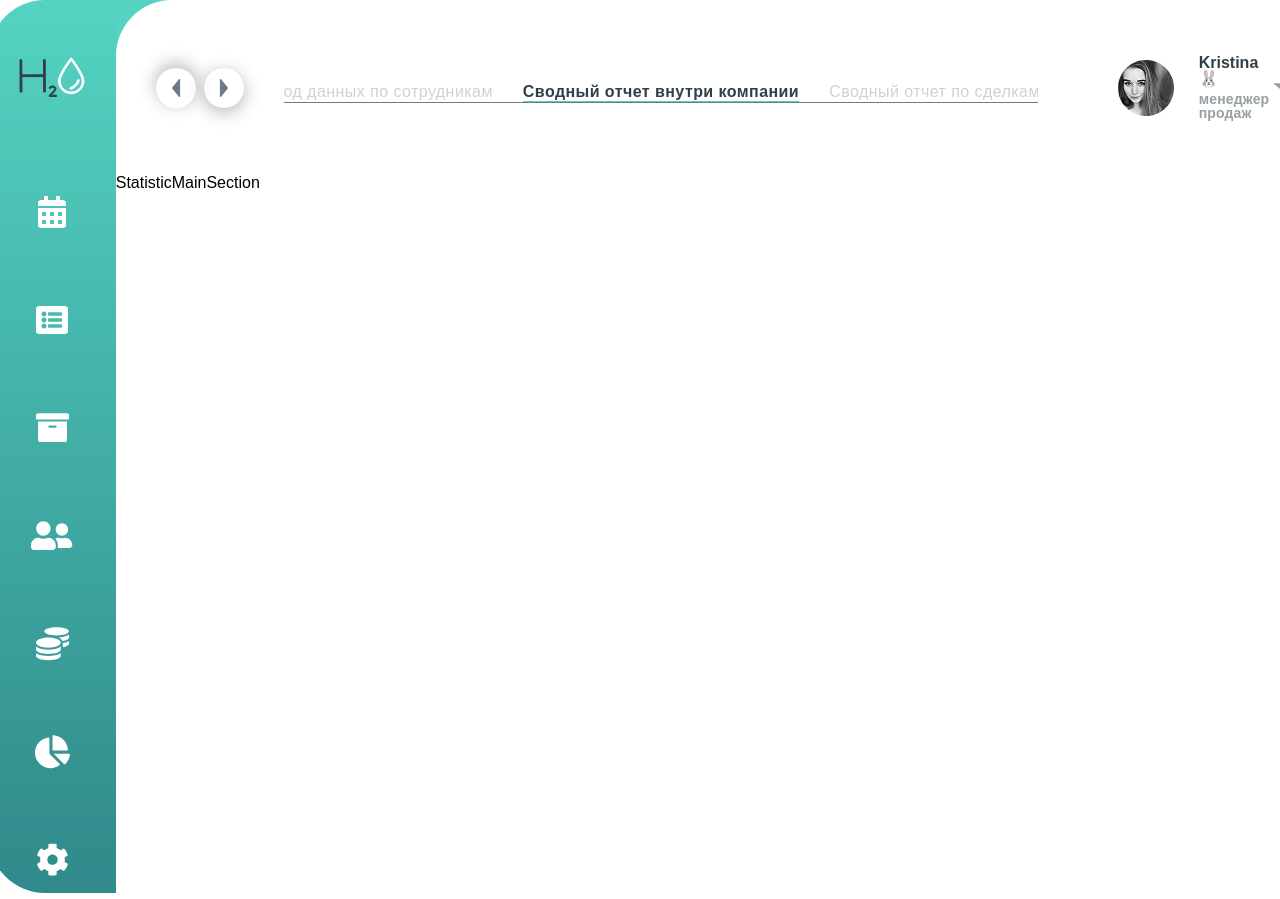
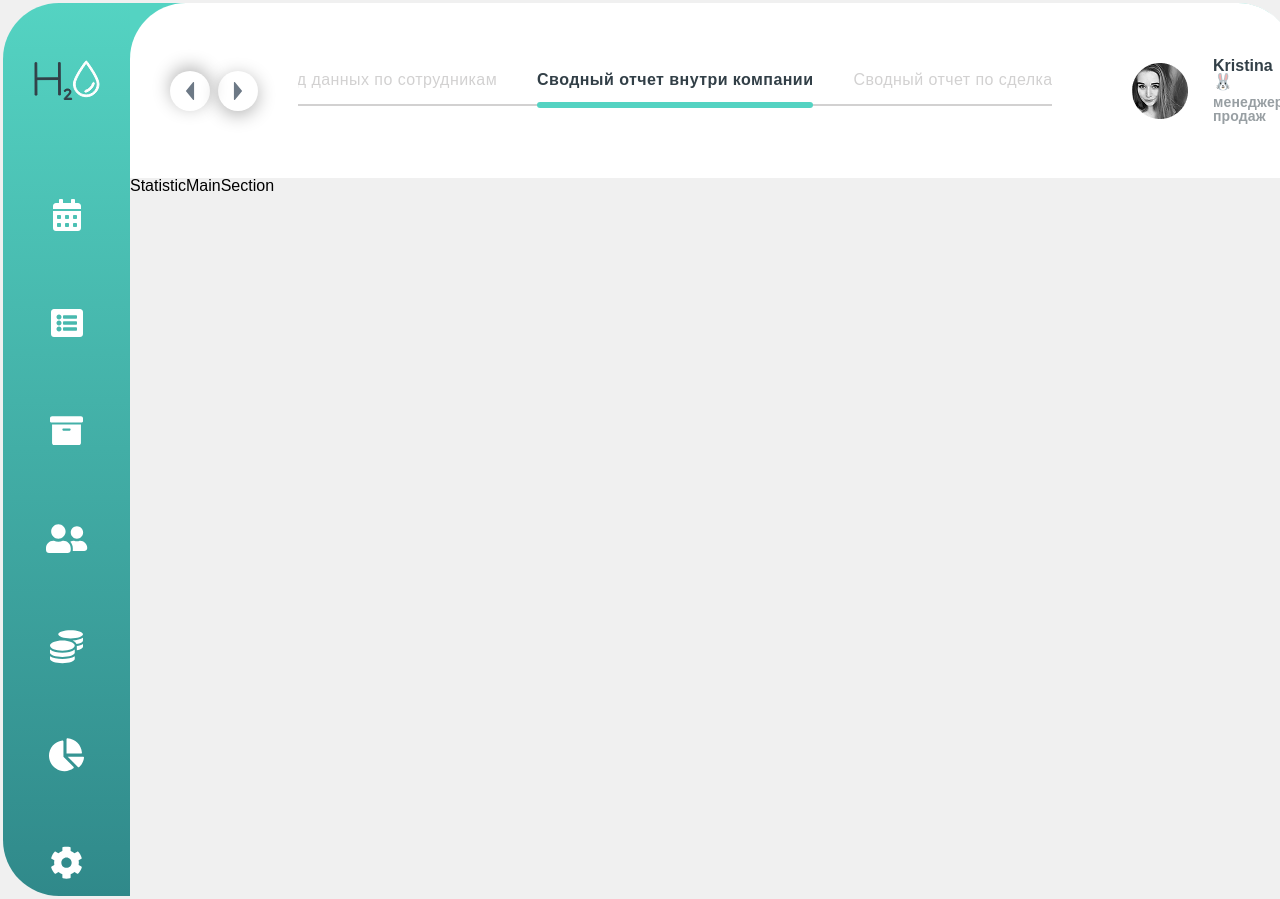
Before and after one commit to bemyexe/cleaning, a React (Vite) app: page / in a window 1280 px wide. Built offline with nearby package versions, Linux system fonts and the light colour scheme.

Commit message:
refactor(header): restyling

```diff
--- a/src/app/components/navigation-side-bar/style.scss
+++ b/src/app/components/navigation-side-bar/style.scss
@@ -1,5 +1,6 @@
 .navigation-side-bar {
-  min-height: 100%;
+  height: 100%;
+  width: 100%;
   max-width: 127px;
   background: linear-gradient(to bottom, var(--main), var(--main-dark));
   border-radius: 56px 0 0 56px;
--- a/src/app/pages/statistic-page/index.tsx
+++ b/src/app/pages/statistic-page/index.tsx
@@ -1,8 +1,10 @@
 import {StatisticHeader} from './statistic-header';
 import {StatisticMainSection} from './statistic-main-section';
 
+import './style.scss';
+
 export const StatisticPage = () => (
-  <div>
+  <div className="statistic-page">
     <StatisticHeader />
     <StatisticMainSection />
   </div>
--- a/src/app/pages/statistic-page/statistic-header/statistic-pagination/index.tsx
+++ b/src/app/pages/statistic-page/statistic-header/statistic-pagination/index.tsx
@@ -37,19 +37,19 @@ export const StatisticPagination = () => {
     <div className="tabs-container">
       <div className="buttons-container">
         <button
-          className="prev-button"
+          className="button button-prev"
           onClick={prevTab}
           disabled={activeTab === 1}>
-          <Triangle className="prev-button-icon" />
+          <Triangle className="button-icon" />
         </button>
         <button
-          className="next-button"
+          className="button"
           onClick={nextTab}
           disabled={activeTab === tabs.length}>
-          <Triangle className="next-button-icon" />
+          <Triangle className="button-icon" />
         </button>
       </div>
-
+      <div className="tabs-container">
         <div className="tabs-wrapper">
           {tabs.map((tab, index) => (
             <button
@@ -67,5 +67,6 @@ export const StatisticPagination = () => {
           ))}
         </div>
       </div>
+    </div>
   );
 };
--- a/src/app/pages/statistic-page/statistic-header/statistic-pagination/style.scss
+++ b/src/app/pages/statistic-page/statistic-header/statistic-pagination/style.scss
@@ -2,36 +2,15 @@
   display: flex;
   align-items: center;
   max-width: 883px;
-  overflow: hidden;
   gap: 40px;
   overflow: visible;
+
   .buttons-container {
     display: flex;
     gap: 8px;
     align-items: center;
 
-    .prev-button {
-      display: flex;
-      justify-content: center;
-      align-items: center;
-      transform: rotate(180deg);
-      width: 40px;
-      height: 40px;
-      border-radius: 50%;
-      border: none;
-      background: transparent;
-      box-shadow: 0px 4px 18px 0px rgba(0, 0, 0, 0.3);
-      transition: color 0.3s;
-      cursor: pointer;
-      &:disabled {
-        opacity: 0.5;
-      }
-      .prev-button-icon {
-        fill: var(--secondary-text);
-      }
-    }
-
-    .next-button {
+    .button {
       display: flex;
       justify-content: center;
       align-items: center;
@@ -40,47 +19,69 @@
       border-radius: 50%;
       border: none;
       background: transparent;
-      box-shadow: 0px 4px 18px 0px rgba(0, 0, 0, 0.3);
-      transition: color 0.3s;
+      box-shadow: 0px 4px 18px rgba(0, 0, 0, 0.3);
+      transition: opacity 0.3s;
+      cursor: pointer;
+
       &:disabled {
         opacity: 0.5;
       }
-      cursor: pointer;
-      .next-button-icon {
+
+      .button-icon {
         fill: var(--secondary-text);
       }
     }
+
+    .button-prev {
+      transform: rotate(180deg);
     }
+  }
+  .tabs-container {
+    padding-bottom: 4px;
+    overflow: hidden;
+    max-width: 754px;
 
     .tabs-wrapper {
-    max-width: 754px;
+      max-width: 1400px;
       display: flex;
-    gap: 30px;
-    overflow-x: auto;
+      gap: 40px;
       scroll-behavior: smooth;
       white-space: nowrap;
-    border-bottom: 1px solid var(--secondary-text);
-    position: relative;
-
+      border-bottom: 2px solid var(--inactive-text);
       .tab-button {
-      padding: 10px 0 0 0;
         color: var(--inactive-text);
         background: transparent;
         border: none;
         cursor: pointer;
         transition: color 0.3s;
         font-size: 16px;
+        letter-spacing: 0.44px;
+        padding-bottom: 15px;
         position: relative;
-      letter-spacing: 0.44px;
         &.active {
           color: var(--main-text);
           font-weight: bold;
-        border-bottom: 1px solid var(--main);
+
+          &::after {
+            content: '';
+            position: absolute;
+            bottom: -4px;
+            left: 0;
+            width: 100%;
+            height: 6px;
+            border-radius: 10px;
+            background-color: var(--main);
+          }
+        }
       }
     }
   }
 }
 
-.tabs-wrapper::-webkit-scrollbar {
+.tabs-container::-webkit-scrollbar {
   display: none;
 }
+
+// .tabs-wrapper::-webkit-scrollbar {
+//   display: none;
+// }
--- a/src/app/pages/statistic-page/statistic-header/statistic-pagination/style1.scss
+++ /dev/null
@@ -1,72 +0,0 @@
-.tabs-container {
-  // display: flex;
-  // align-items: center;
-  position: relative;
-  // max-width: 883px;
-  // overflow: hidden;
-}
-
-.tabs-wrapper {
-  display: flex;
-  overflow-x: auto;
-  scroll-behavior: smooth;
-  white-space: nowrap;
-  padding: 0 40px;
-}
-
-.tabs-wrapper::-webkit-scrollbar {
-  display: none;
-}
-.tabs-wrapper {
-  -ms-overflow-style: none;
-  scrollbar-width: none;
-}
-
-.tab-button {
-  padding: 10px 20px;
-  color: gray;
-  background: transparent;
-  border: none;
-  cursor: pointer;
-  transition: color 0.3s;
-  font-size: 16px;
-}
-
-.tab-button.active {
-  color: black;
-  font-weight: bold;
-  position: relative;
-}
-
-.tab-button.active::after {
-  content: '';
-  display: block;
-  height: 2px;
-  background-color: teal;
-  width: 100%;
-  position: absolute;
-  bottom: -5px;
-  left: 0;
-}
-
-// .nav-button {
-// position: absolute;
-// background: white;
-// border: none;
-// cursor: pointer;
-// padding: 5px 10px;
-// font-size: 20px;
-// }
-
-// .nav-button.left {
-//   left: 0;
-// }
-
-// .nav-button.right {
-//   right: 0;
-// }
-
-// .nav-button:disabled {
-// opacity: 0.5;
-//   cursor: not-allowed;
-// }
--- a/src/app/pages/statistic-page/statistic-header/style.scss
+++ b/src/app/pages/statistic-page/statistic-header/style.scss
@@ -1,13 +1,14 @@
 .statistic-header {
+  width: 100%;
   background-color: var(--main);
-  max-width: 1400px;
-  width: 100%;
+  border-radius: 0 57px 0 0;
   .statistic-header__wrapper {
+    width: 100%;
     display: flex;
     align-items: center;
     gap: 80px;
     padding: 55px 0 55px 40px;
-    border-radius: 56px 0 0 0;
+    border-radius: 56px 56px 0 0;
     background-color: var(--white);
   }
 }
--- a/src/app/pages/statistic-page/style.scss
+++ b/src/app/pages/statistic-page/style.scss
@@ -0,0 +1,4 @@
+.statistic-page {
+  max-width: 1400px;
+  width: 100%;
+}
--- a/src/app/style.scss
+++ b/src/app/style.scss
@@ -1,6 +1,8 @@
 .app-wrapper {
   display: flex;
-  width: 100vw;
-  height: 100vh;
-  justify-content: center;
+  max-width: 1530px;
+  width: 100%;
+  min-height: 100vh;
+  padding: 3px;
+  margin: 0 auto;
 }
--- a/src/index.tsx
+++ b/src/index.tsx
@@ -3,7 +3,6 @@ import {createRoot} from 'react-dom/client';
 
 import {App} from './app';
 
-import './styles/reset.scss';
 import './styles/global.scss';
 import './styles/colors.scss';
 
--- a/src/styles/global.scss
+++ b/src/styles/global.scss
@@ -12,14 +12,146 @@
   font-style: normal;
 }
 
+* {
+  font-family: 'Proxima Nova', sans-serif;
+  padding: 0px;
+  margin: 0px;
+  border: none;
+  -webkit-tap-highlight-color: rgba(0, 0, 0, 0);
+}
+
 *,
 *::before,
 *::after {
   box-sizing: border-box;
 }
 
+html,
+body,
+div,
+span,
+applet,
+object,
+iframe,
+h1,
+h2,
+h3,
+h4,
+h5,
+h6,
+p,
+blockquote,
+pre,
+a,
+abbr,
+acronym,
+address,
+big,
+cite,
+code,
+del,
+dfn,
+em,
+img,
+ins,
+kbd,
+q,
+s,
+samp,
+small,
+strike,
+strong,
+sub,
+sup,
+tt,
+var,
+b,
+u,
+i,
+center,
+dl,
+dt,
+dd,
+ol,
+ul,
+li,
+fieldset,
+form,
+label,
+legend,
+table,
+caption,
+tbody,
+tfoot,
+thead,
+tr,
+th,
+td,
+article,
+aside,
+canvas,
+details,
+embed,
+figure,
+figcaption,
+footer,
+header,
+hgroup,
+menu,
+nav,
+output,
+ruby,
+section,
+summary,
+time,
+mark,
+audio,
+video {
+  margin: 0;
+  padding: 0;
+  border: 0;
+  font-size: 100%;
+  vertical-align: baseline;
+}
+
+article,
+aside,
+details,
+figcaption,
+figure,
+footer,
+header,
+hgroup,
+menu,
+nav,
+section {
+  display: block;
+}
 body {
-  font-family: 'Proxima Nova', sans-serif;
-  display: flex;
-  justify-content: center;
+  line-height: 1;
+  background-color: #f0f0f0;
 }
+ol,
+ul {
+  list-style: none;
+}
+blockquote,
+q {
+  quotes: none;
+}
+blockquote:before,
+blockquote:after,
+q:before,
+q:after {
+  content: '';
+  content: none;
+}
+table {
+  border-collapse: collapse;
+  border-spacing: 0;
+}
+
+a {
+  text-decoration: none;
+  color: inherit;
+}
```
Lines whose indentation alone changed are shown as unchanged.
